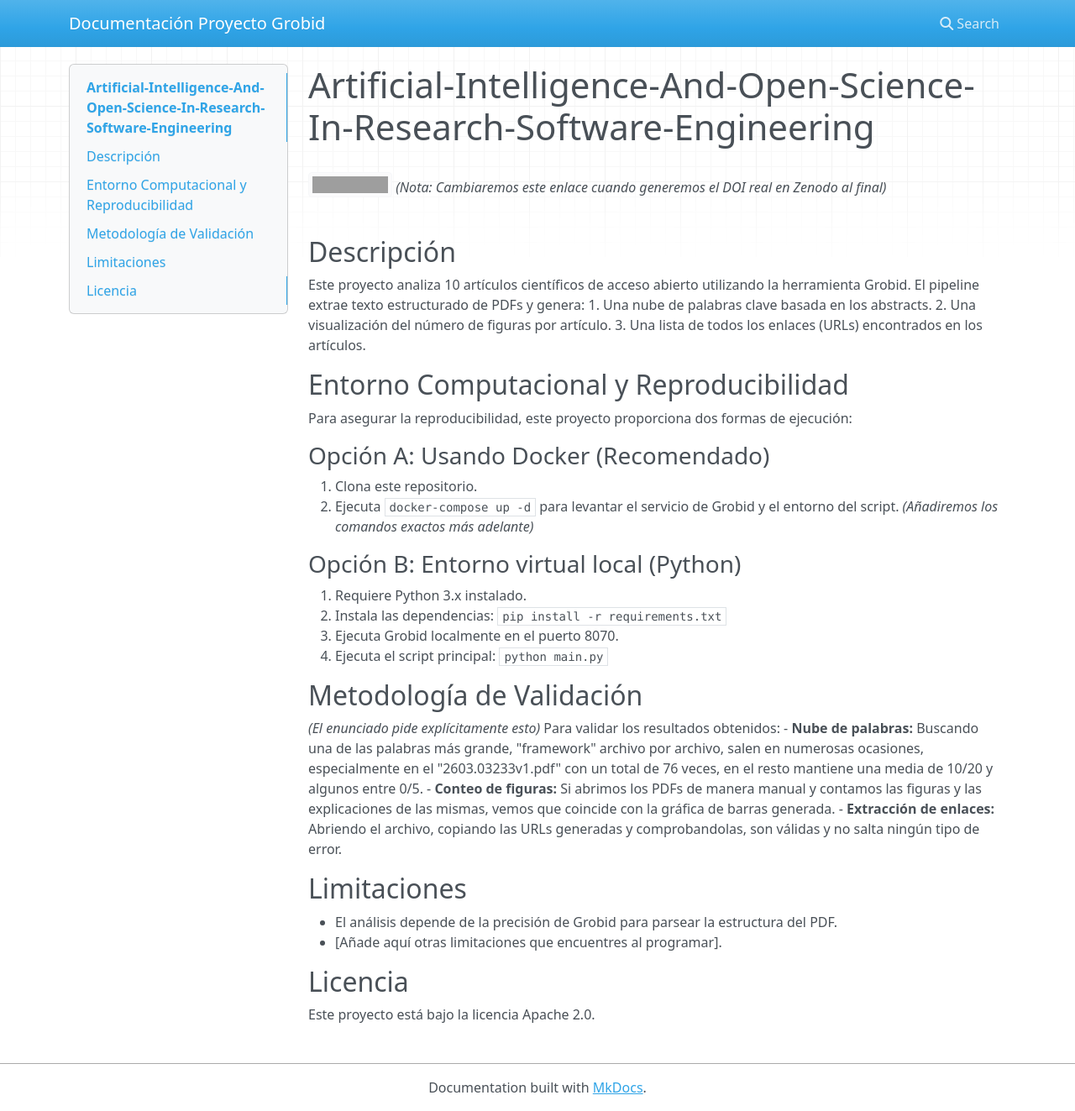
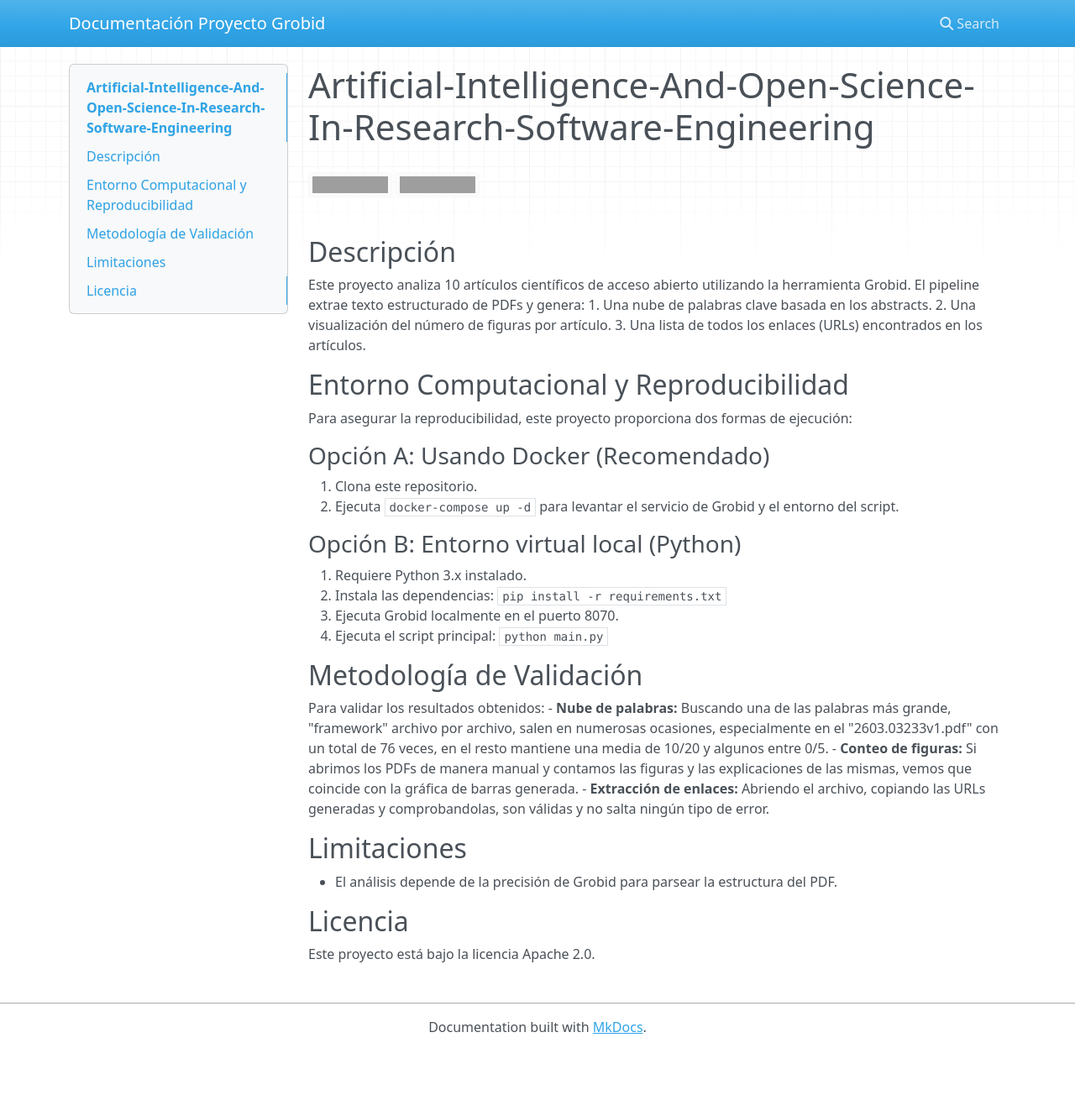
Before and after one commit to miguelJS-UPM/Artificial-Intelligence-And-Open-Science-In-Research-Software-Engineering, an MkDocs documentation site: the page built from docs/index.md, in a window 1280 px wide and 1323 px high. Shown: the whole window at 84% size. Built offline with MkDocs 1.6.1, drawn with Linux system fonts in a browser that asks for light colours; nearby versions of some CDN libraries; grey boxes are pictures that could not be loaded.

Commit message:
Actualizado index.md

```diff
--- a/docs/index.md
+++ b/docs/index.md
@@ -1,7 +1,7 @@
 # Artificial-Intelligence-And-Open-Science-In-Research-Software-Engineering
 
-[![DOI](https://zenodo.org/badge/DOI/10.5281/zenodo.XXXXXXX.svg)](https://doi.org/10.5281/zenodo.XXXXXXX)
-*(Nota: Cambiaremos este enlace cuando generemos el DOI real en Zenodo al final)*
+[![Documentation Status](https://readthedocs.org/projects/ciencia-abierta-miguel/badge/?version=latest)](https://ciencia-abierta-miguel.readthedocs.io/es/latest/?badge=latest)
+[![DOI](https://zenodo.org/badge/DOI/10.5281/zenodo.18880539.svg)](https://doi.org/10.5281/zenodo.18880539)
 
 ## Descripción
 Este proyecto analiza 10 artículos científicos de acceso abierto utilizando la herramienta Grobid. El pipeline extrae texto estructurado de PDFs y genera:
@@ -15,7 +15,6 @@ Para asegurar la reproducibilidad, este proyecto proporciona dos formas de ejecu
 ### Opción A: Usando Docker (Recomendado)
 1. Clona este repositorio.
 2. Ejecuta `docker-compose up -d` para levantar el servicio de Grobid y el entorno del script.
-*(Añadiremos los comandos exactos más adelante)*
 
 ### Opción B: Entorno virtual local (Python)
 1. Requiere Python 3.x instalado.
@@ -24,7 +23,6 @@ Para asegurar la reproducibilidad, este proyecto proporciona dos formas de ejecu
 4. Ejecuta el script principal: `python main.py`
 
 ## Metodología de Validación
-*(El enunciado pide explícitamente esto)*
 Para validar los resultados obtenidos:
 - **Nube de palabras:** Buscando una de las palabras más grande, "framework" archivo por archivo, salen en numerosas ocasiones, especialmente en el "2603.03233v1.pdf" con un total de 76 veces, en el resto mantiene una media de 10/20 y algunos entre 0/5.
 - **Conteo de figuras:** Si abrimos los PDFs de manera manual y contamos las figuras y las explicaciones de las mismas, vemos que coincide con la gráfica de barras generada.
@@ -32,7 +30,6 @@ Para validar los resultados obtenidos:
 
 ## Limitaciones
 - El análisis depende de la precisión de Grobid para parsear la estructura del PDF.
-- [Añade aquí otras limitaciones que encuentres al programar].
 
 ## Licencia
 Este proyecto está bajo la licencia Apache 2.0.
```
